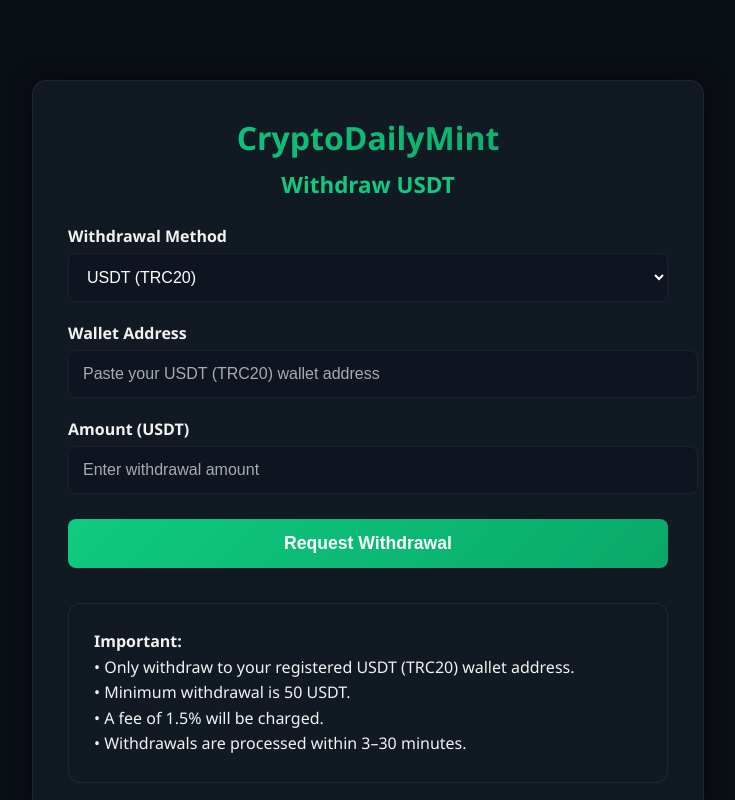
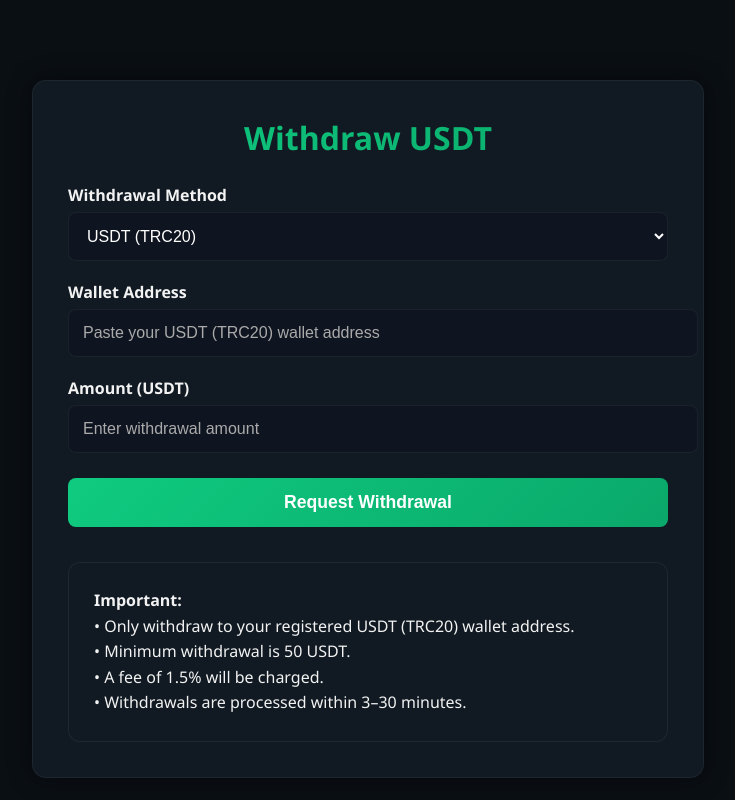
Before and after one commit to jasongreg4900/Cryptodailymint, a website: page views/withdrawal.html in a window 1280 px wide. Shown: the top 800 px of the page, without its empty margins (272-1007 px from the left). Drawn offline with Linux system fonts and the light colour scheme.

Commit message:
Update withdrawal.html

```diff
--- a/views/withdrawal.html
+++ b/views/withdrawal.html
@@ -233,8 +233,7 @@
 
 
   <div class="title">
-    <h1>CryptoDailyMint</h1>
-    <h2>Withdraw USDT</h2>
+    <h1>Withdraw USDT</h1>
   </div>
 
 
```
